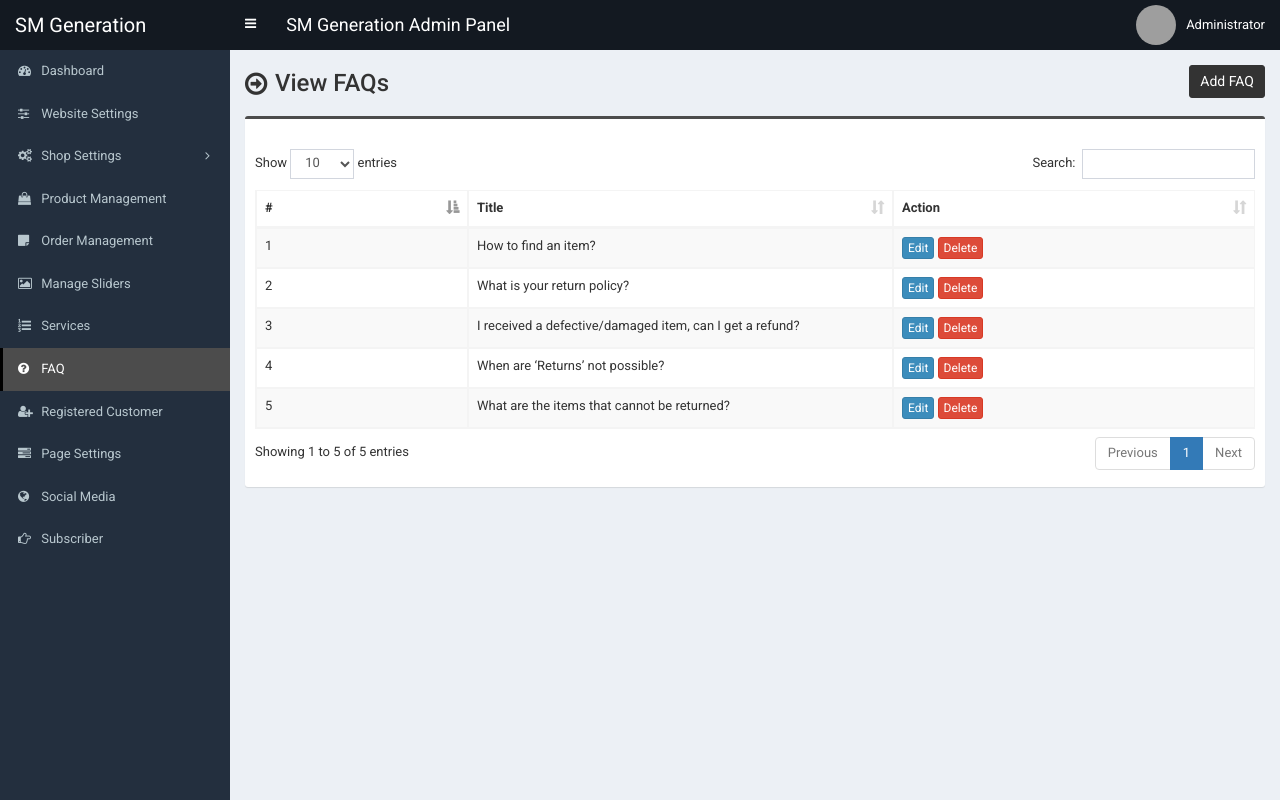
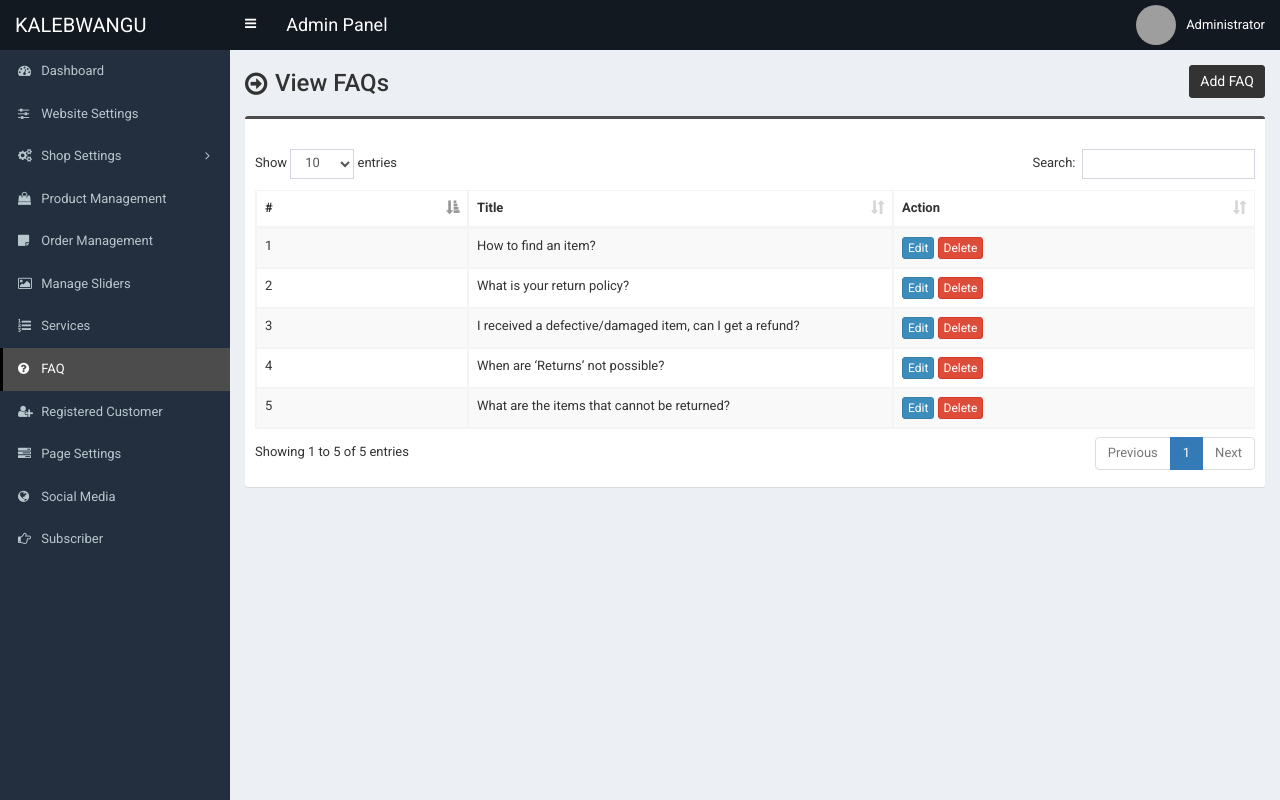
Before and after one commit to Sternmumba/KALEBWANGU, a PHP site: page /admin/faq.php in a window 1280 px wide. Run offline with PHP 8.4, Linux system fonts and the light colour scheme; a user stored in the database is signed in; data comes from the database, SQL or seed files in the repository; grey boxes are pictures that could not be loaded.

Commit message:
Change of details

```diff
--- a/admin/header.php
+++ b/admin/header.php
@@ -23,7 +23,7 @@ if(!isset($_SESSION['user'])) {
 <head>
     <meta charset="utf-8">
     <meta http-equiv="X-UA-Compatible" content="IE=edge">
-    <title>SM Generation Admin Panel</title>
+    <title>Admin Panel</title>
 
     <meta content="width=device-width, initial-scale=1, maximum-scale=1, user-scalable=no" name="viewport">
 
@@ -50,7 +50,7 @@ if(!isset($_SESSION['user'])) {
         <header class="main-header">
 
             <a href="index.php" class="logo">
-                <span class="logo-lg">SM Generation eCommerce</span>
+                <span class="logo-lg">KALEBWANGU ONLINE SITE</span>
             </a>
 
             <nav class="navbar navbar-static-top">
@@ -59,8 +59,7 @@ if(!isset($_SESSION['user'])) {
                     <span class="sr-only">Toggle navigation</span>
                 </a>
 
-                <span style="float:left;line-height:50px;color:#fff;padding-left:15px;font-size:18px;">SM Generation
-                    Admin Panel</span>
+                <span style="float:left;line-height:50px;color:#fff;padding-left:15px;font-size:18px;">Admin Panel</span>
                 <!-- Top Bar ... User Inforamtion .. Login/Log out Area -->
                 <div class="navbar-custom-menu">
                     <ul class="nav navbar-nav">
```
Also changed, not shown: product-category.php (+7 -9 lines), assets/uploads/logo.jpeg (added), assets/uploads/logo.png (deleted).
